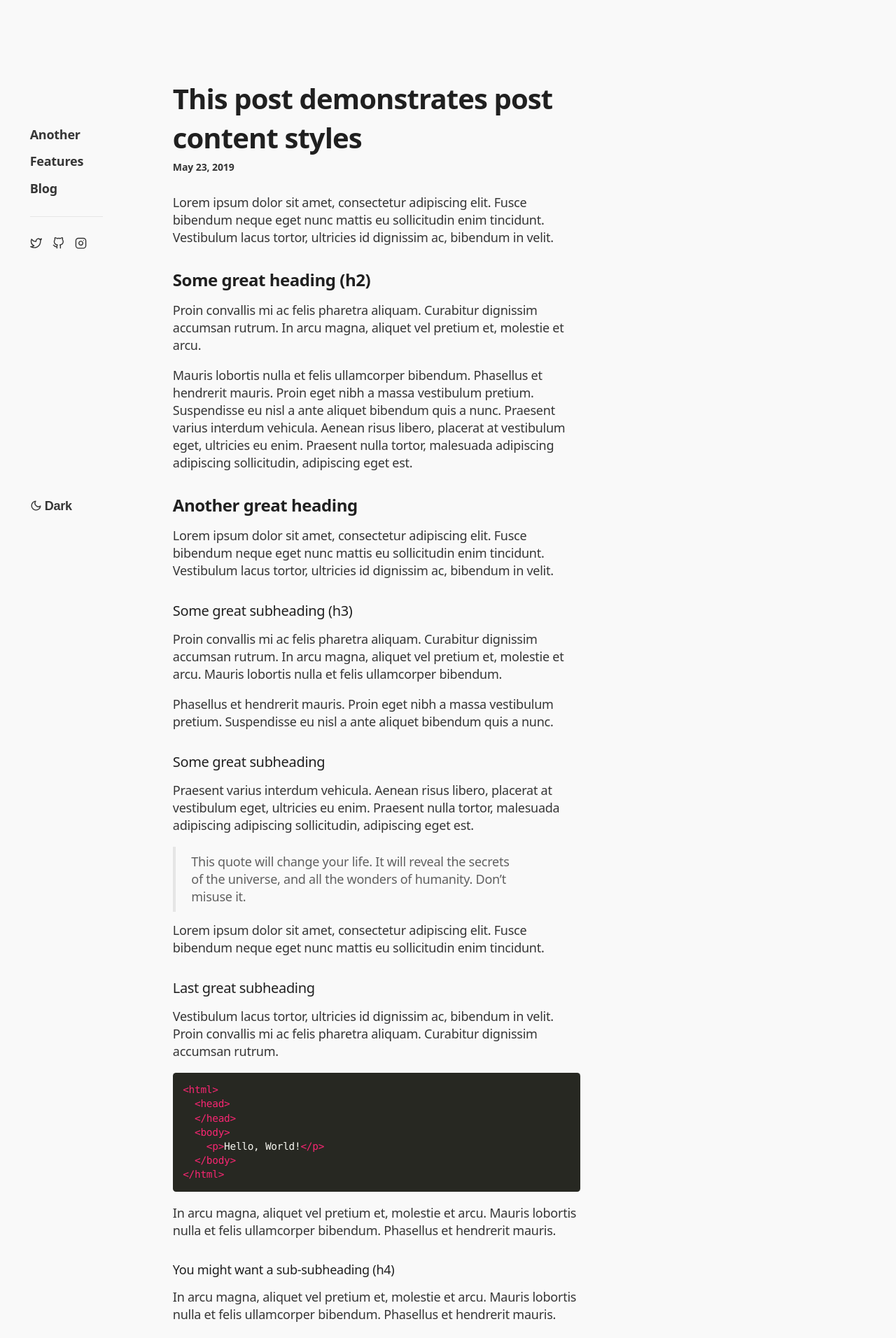
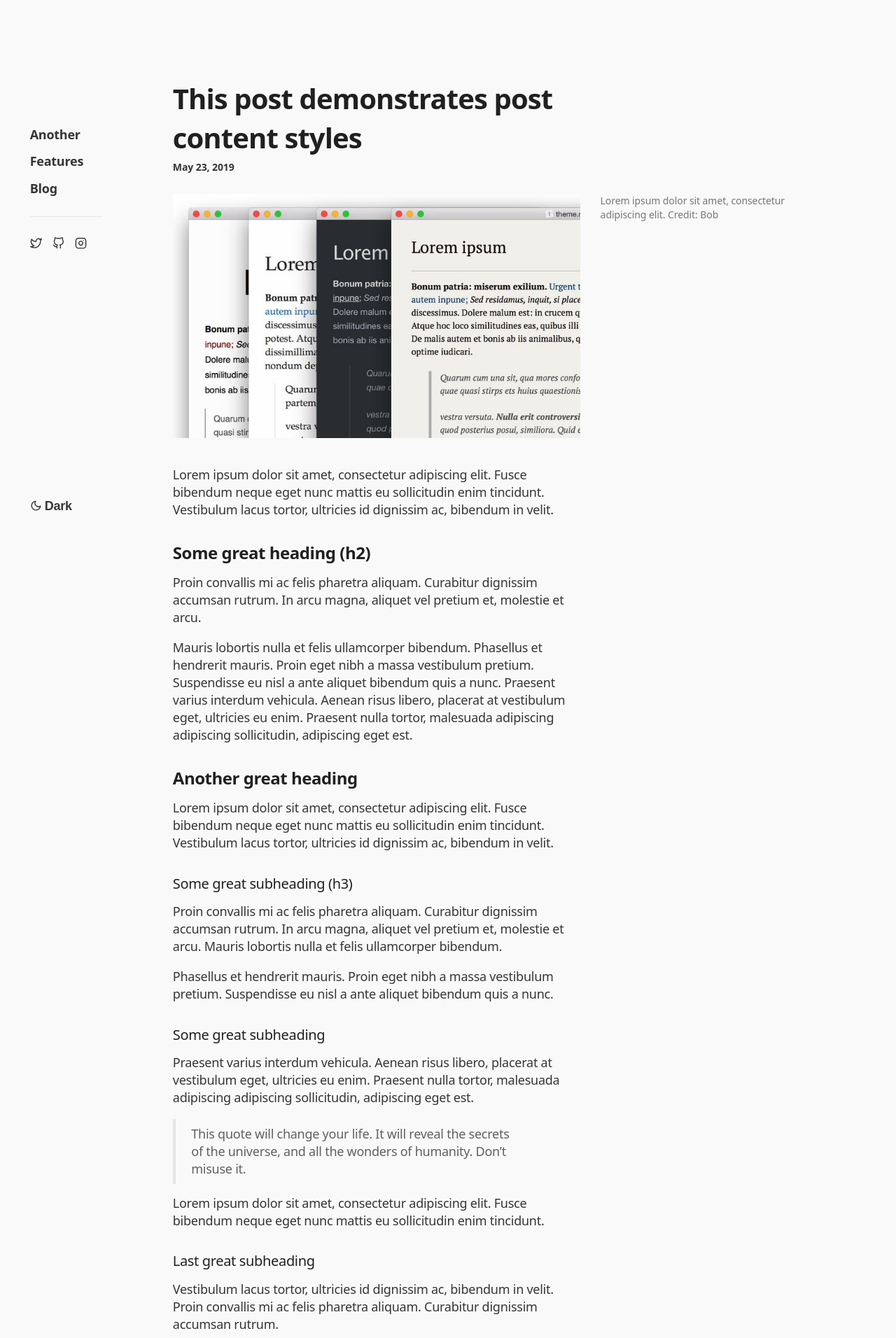
Before and after one commit to miltonparedes/another, a Jekyll site: the page built from _posts/2019-05-23-mardown-demo.md, in a window 1280 px wide. Shown: the top 1912 px of the page at 70% size. Built offline with Jekyll 4.4.1, drawn with Linux system fonts in a browser that asks for light colours; some web fonts are replaced; a style sheet for code colours, icons or effects is not loaded.

```diff
--- a/_layouts/post.html
+++ b/_layouts/post.html
@@ -9,8 +9,11 @@
       <time class="body-sm" datetime="{{ page.date | date: '%Y-%m-%d' }}">
         <strong>{{ page.date | date: "%B %d, %Y"}}</strong>
       </time>
+      {%- if page.cover -%}
+        {%- include image.html src=page.cover legend=page.legend class="mt-md-3 mb-md-2 mt-2" -%}
+      {%- endif -%}
     </header>
-    <section class="post-content">
+    <section>
       {{ content }}
     </section>
   </article>
--- a/_posts/2019-05-23-mardown-demo.md
+++ b/_posts/2019-05-23-mardown-demo.md
@@ -2,6 +2,7 @@
 layout: post
 title: This post demonstrates post content styles
 cover: /assets/img/cover_posts/2019-05-23-mardown-demo.jpg
+legend: "Lorem ipsum dolor sit amet, consectetur adipiscing elit. Credit: Bob"
 ---
 
 Lorem ipsum dolor sit amet, consectetur adipiscing elit. Fusce bibendum neque eget nunc mattis eu sollicitudin enim tincidunt. Vestibulum lacus tortor, ultricies id dignissim ac, bibendum in velit.
--- a/_sass/another/_type.scss
+++ b/_sass/another/_type.scss
@@ -170,6 +170,25 @@
   font-size: 85%;
 }
 
+.footnote-aside {
+  padding-left: .75rem;
+  padding-right: .75rem;
+  position: absolute;
+  right: 0;
+  width: 50%;
+  -webkit-transform: translateX(100%);
+  transform: translateX(100%);
+  color: rgba(var(--rgb-primary), 0.6);
+
+  @include media-breakpoint-down(md) {
+    position: relative;
+    width: 100%;
+    text-align: center;
+    -webkit-transform: none;
+    transform: none;
+  }
+}
+
 // Custom type
 //
 // Extend paragraphs with `.lead` for larger introductory text.
--- a/_sass/another/_utilities.scss
+++ b/_sass/another/_utilities.scss
@@ -256,7 +256,14 @@
       values: (
         0: 0,
       )
-    )
+    ),
+    "width": (
+      property: width,
+      class: w,
+      values: (
+        100: 100%,
+      )
+    ),
   ),
   $utilities
 );
```
